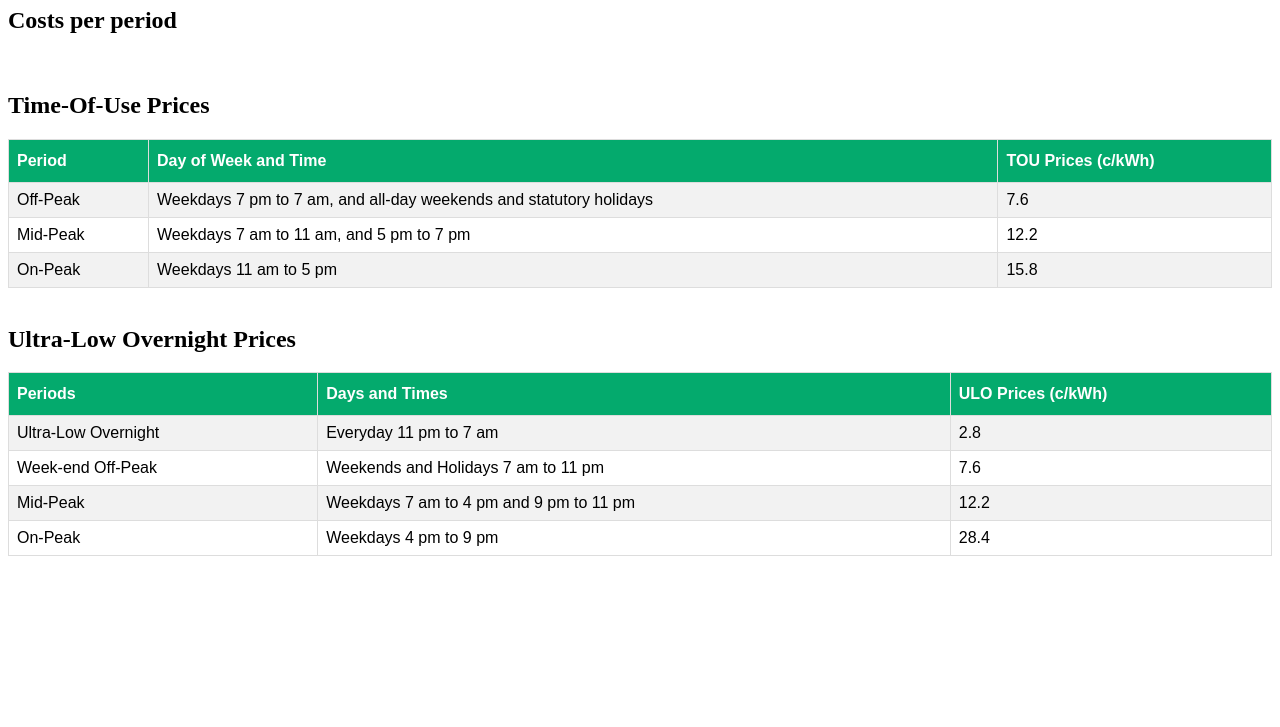
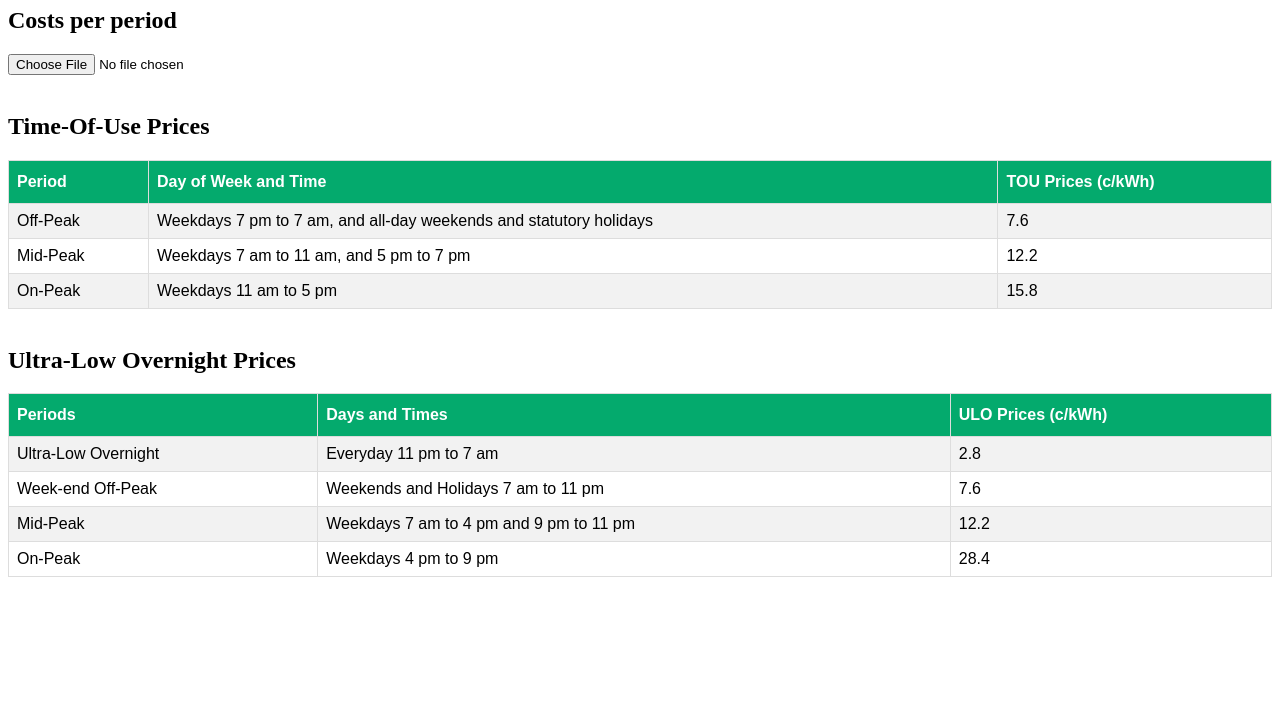
Before and after one commit to victoraldecoa/burlington-hydro-calculator, a plain HTML site: page index.html in a window 1280 px wide. Shown: the part 73-800 px from the top of the page. Drawn offline with Linux system fonts and the light colour scheme; a script that the page names is missing.

Commit message:
Add CSV processing

```diff
--- a/index.html
+++ b/index.html
@@ -41,6 +41,9 @@
     <h1>Burlington Hydro Calculator</h1>
 
     <h2>Costs per period</h2>
+
+    <input type="file" id="csv-file-input" />
+
     <div id="costs-per-period"></div>
 
     <br/>
```
Also changed, not shown: 3 other files.
